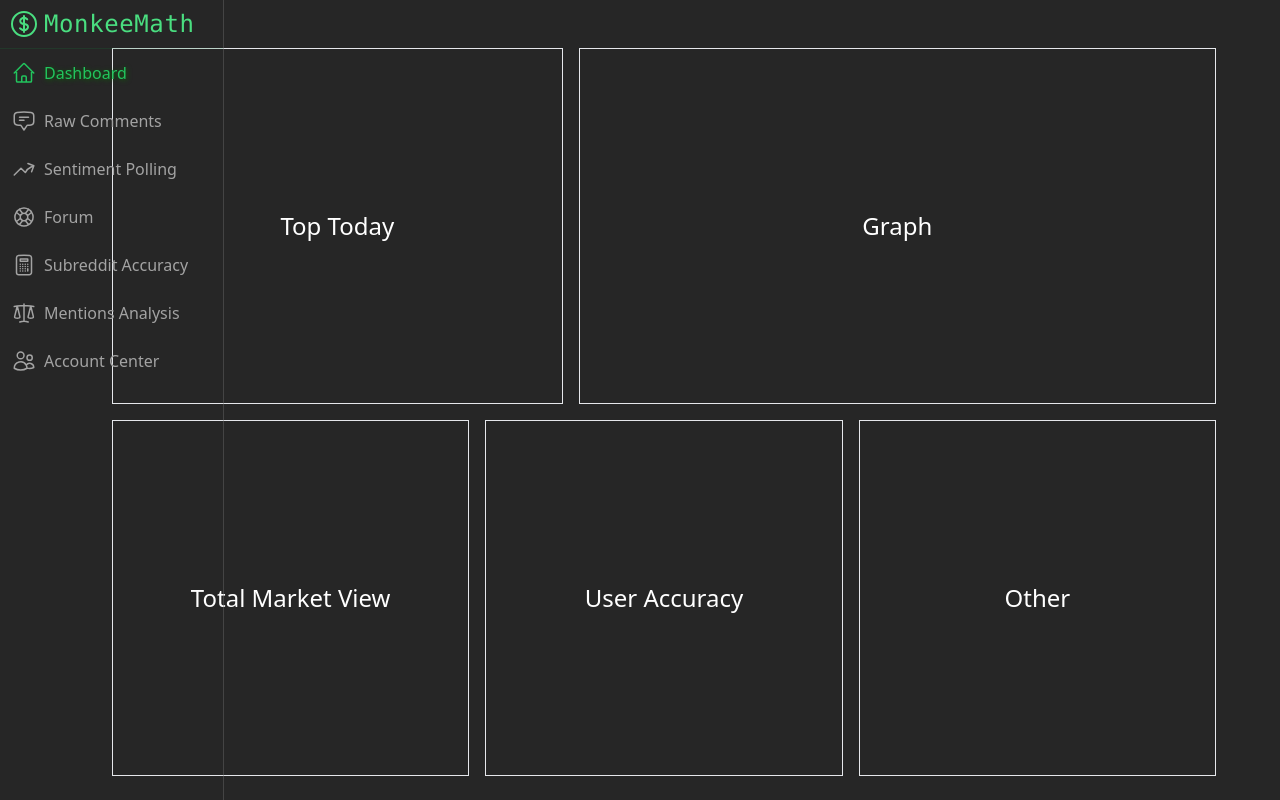
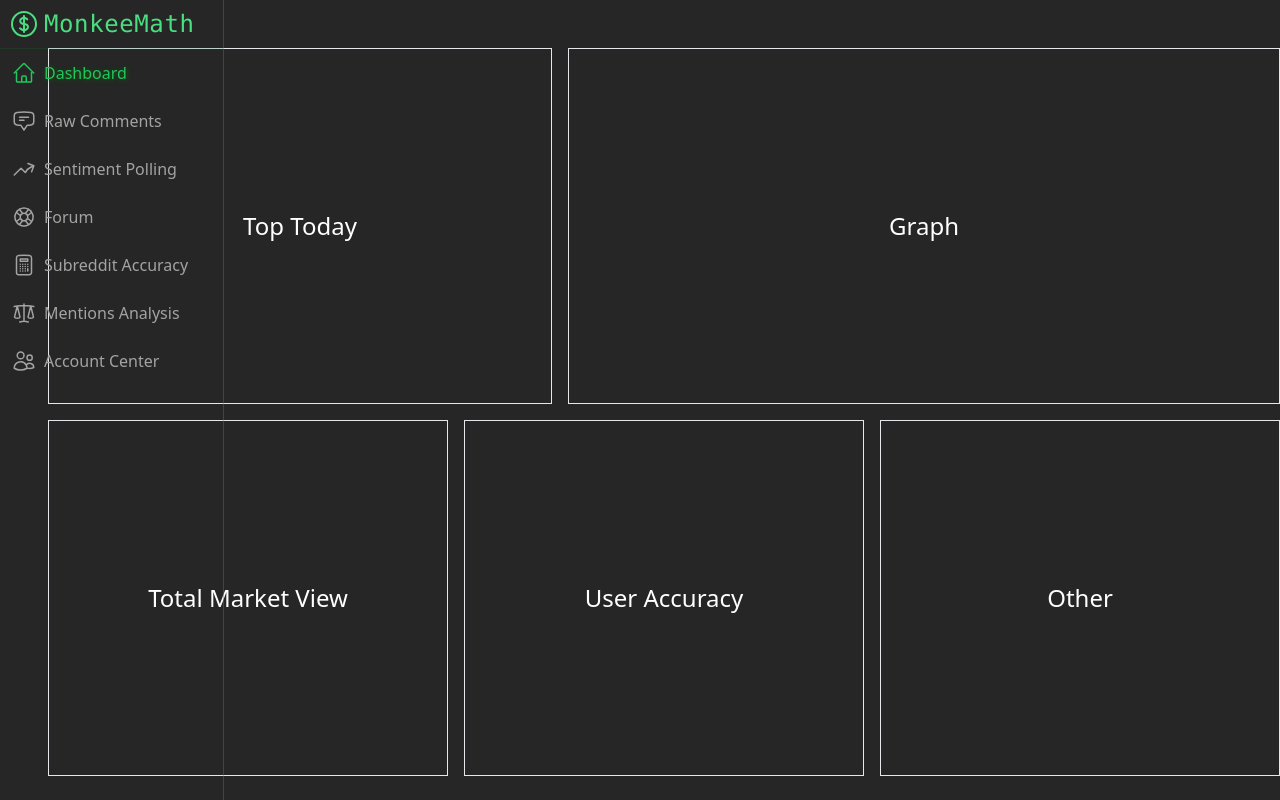
Before and after one commit to joshrudesill/MM-design, a Next.js app: page / in a window 1280 px wide. Built offline with nearby package versions, Linux system fonts and the light colour scheme.

Commit message:
added container

```diff
--- a/pages/index.js
+++ b/pages/index.js
@@ -14,7 +14,8 @@ export default function Home() {
   return (
     <>
       <Sidebar />
-      <div className='grid ml-12 pt-12 pb-6 px-16 grid-rows-6 grid-cols-12 gap-4 h-screen'>
+      <div className='container mx-auto'>
+        <div className='grid ml-12 pt-12 pb-6 grid-rows-6 grid-cols-12 gap-4 h-screen'>
           <div className='border row-span-3 col-span-5 flex justify-center'>
             <p className='text-white text-2xl my-auto mx-auto'>Top Today</p>
           </div>
@@ -33,6 +34,7 @@ export default function Home() {
             <p className='text-white text-2xl my-auto mx-auto'>Other</p>
           </div>
         </div>
+      </div>
     </>
   );
 }
```
Lines whose indentation alone changed are shown as unchanged.
